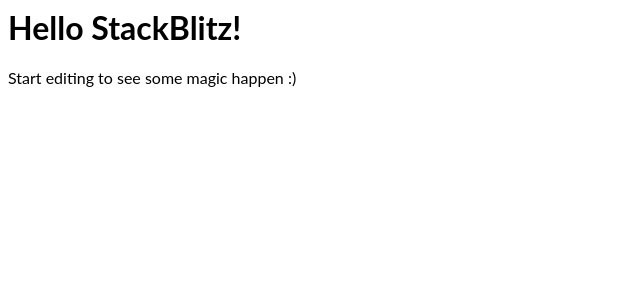
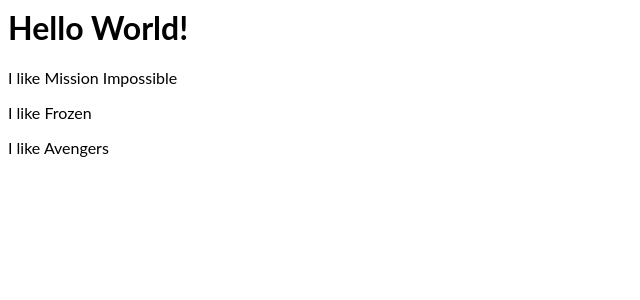
Before and after one commit to tkdalsss/react, a React (Create React App) app: page / in a window 1280 px wide. Shown: the top 300 px of the page, without its empty margins (0-640 px from the left). Built offline with nearby package versions, Linux system fonts and the light colour scheme.

Commit message:
1 file modified

```diff
--- a/src/App.js
+++ b/src/App.js
@@ -1,11 +1,19 @@
 import React from "react";
 import "./style.css";
+
+function Movie({fav}) {
+  return (
+    <p>I like {fav}</p>
+  );
+}
 
 export default function App() {
   return (
     <div>
-      <h1>Hello StackBlitz!</h1>
-      <p>Start editing to see some magic happen :)</p>
+      <h1>Hello World!</h1>
+      <Movie fav="Mission Impossible" />
+      <Movie fav="Frozen"/>
+      <Movie fav="Avengers"/>
     </div>
   );
 }
```
